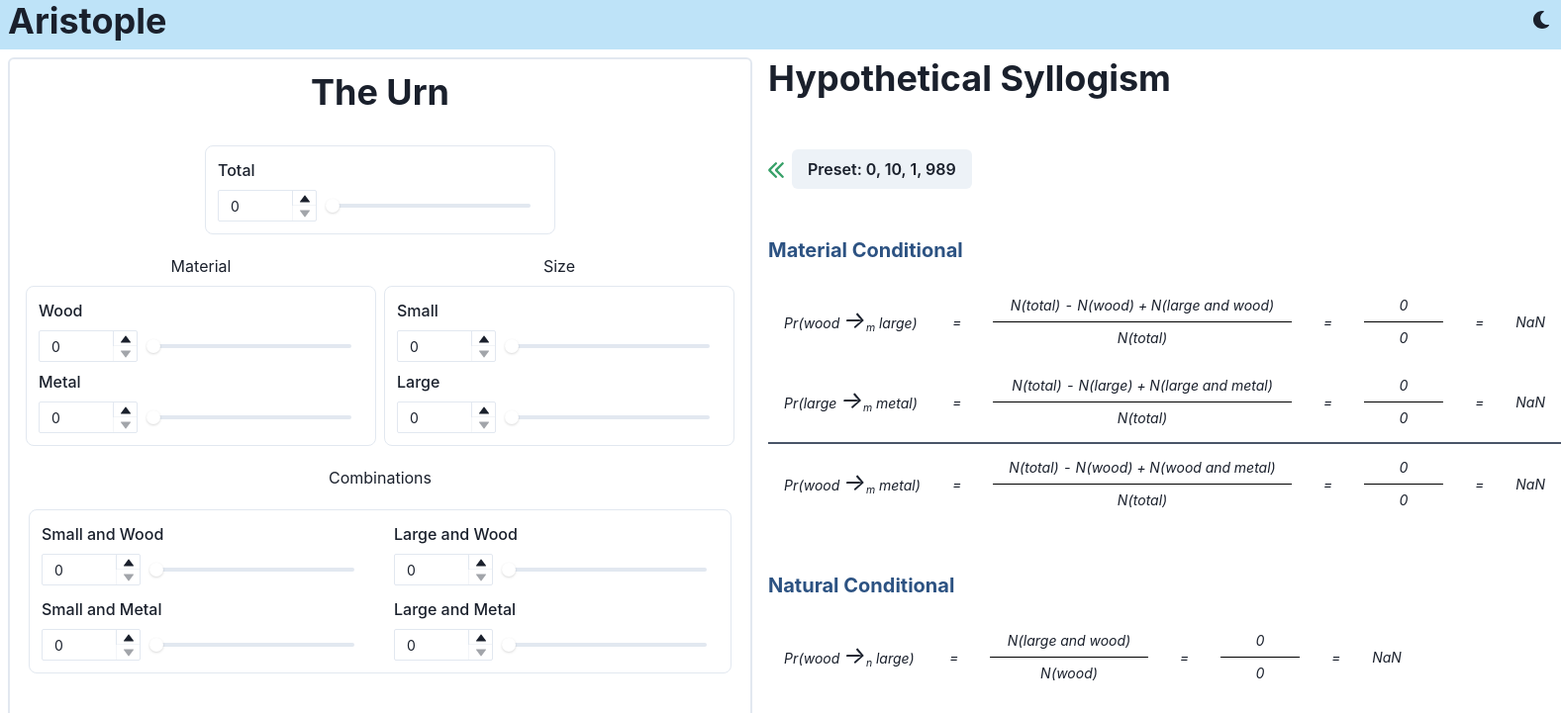
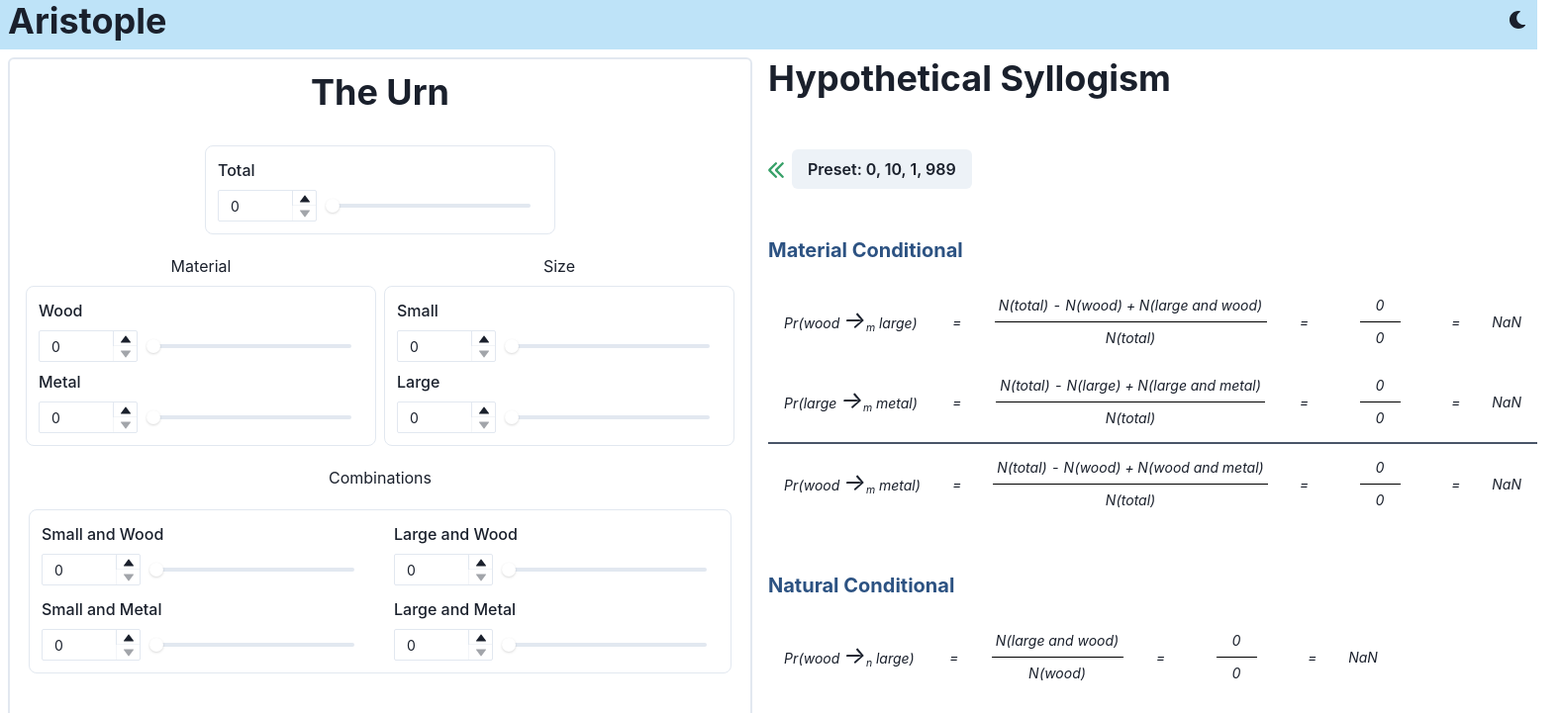
Before and after one commit to tartansandal/aristople, a React (Create React App) app: page / in a window 1280 px wide. Shown: the top 721 px of the page at 99% size, 1577 px wide, since content can reach past the window. Built offline with nearby package versions, Linux system fonts and the light colour scheme.

Commit message:
Factor out common code between rules

```diff
--- a/src/features/rules/HypotheticalSyllogism.jsx
+++ b/src/features/rules/HypotheticalSyllogism.jsx
@@ -27,29 +27,7 @@ import { ArrowLeftIcon } from '@chakra-ui/icons';
 import { useSelector, useDispatch } from 'react-redux';
 import { updateAll } from '../urn/urnSlice';
 import styles from './rules.module.css';
-
-const MImp = () => {
-  return (
-    <>
-      <Text fontSize="1.5rem" as="span">
-        &rarr;
-      </Text>
-      <sub>m</sub>
-    </>
-  );
-};
-
-// Nice if we could find a font library with nice math symbols
-const NImp = () => {
-  return (
-    <>
-      <Text fontSize="1.5rem" as="span">
-        &rarr;
-      </Text>
-      <sub>n</sub>
-    </>
-  );
-};
+import {Ratio, MImp, NImp } from './rules.jsx'
 
 const Presets = () => {
   const dispatch = useDispatch();
@@ -203,21 +181,4 @@ const HypotheticalSyllogism = () => {
   );
 };
 
-const Ratio = (a, b) => {
-  return (
-    <TableContainer display="inline">
-      <Table size="sm" variant="unstyled">
-        <Tbody>
-          <Tr>
-            <Td textAlign="center">{String(a)}</Td>
-          </Tr>
-          <Tr borderTopWidth={1} borderColor="black">
-            <Td textAlign="center">{String(b)}</Td>
-          </Tr>
-        </Tbody>
-      </Table>
-    </TableContainer>
-  );
-};
-
 export default HypotheticalSyllogism;
--- /dev/null
+++ b/src/features/rules/rules.jsx
@@ -0,0 +1,60 @@
+import React from 'react';
+
+import {
+  Text,
+  Table,
+  Tbody,
+  Tr,
+  Td,
+  TableContainer,
+} from '@chakra-ui/react';
+
+export const MImp = () => {
+  return (
+    <>
+      <Text fontSize="1.5rem" as="span">
+        &rarr;
+      </Text>
+      <sub>m</sub>
+    </>
+  );
+};
+
+// Nice if we could find a font library with nice math symbols
+export const NImp = () => {
+  return (
+    <>
+      <Text fontSize="1.5rem" as="span">
+        &rarr;
+      </Text>
+      <sub>n</sub>
+    </>
+  );
+};
+
+export const And = () => {
+  return (
+    <Text fontSize="1.5rem" as="span">
+      &and;
+    </Text>
+  );
+};
+
+export const Ratio = (a, b) => {
+  return (
+    <TableContainer display="inline" align="center">
+      <Table size="sm" variant="unstyled" maxW="fit-content">
+        <Tbody>
+          <Tr>
+            <Td px={1} textAlign="center">
+              {String(a)}
+            </Td>
+          </Tr>
+          <Tr borderTopWidth={1} borderColor="black">
+            <Td textAlign="center">{String(b)}</Td>
+          </Tr>
+        </Tbody>
+      </Table>
+    </TableContainer>
+  );
+};
```
Also changed, not shown: src/features/rules/ModusPonens.jsx (+1 -48 lines).
